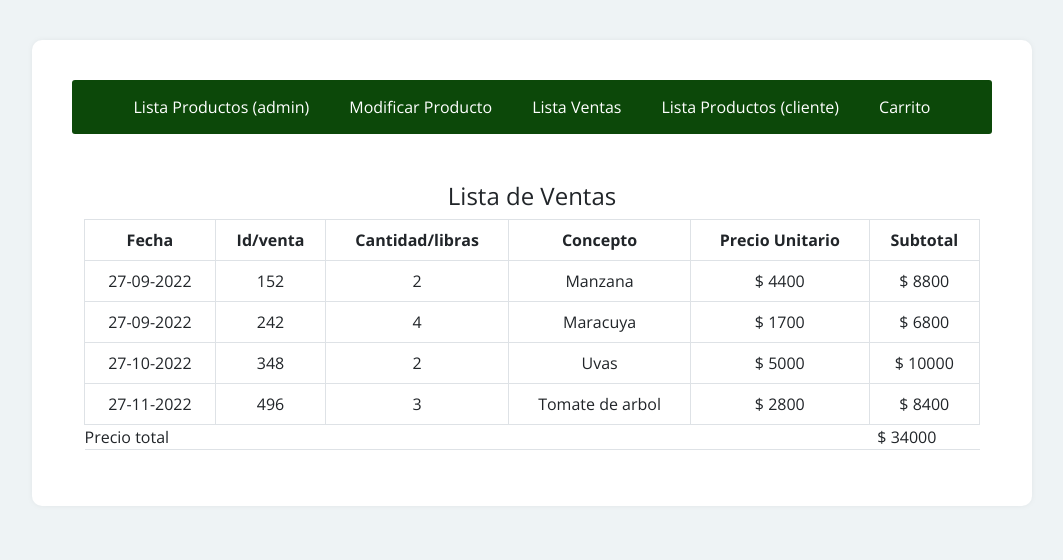
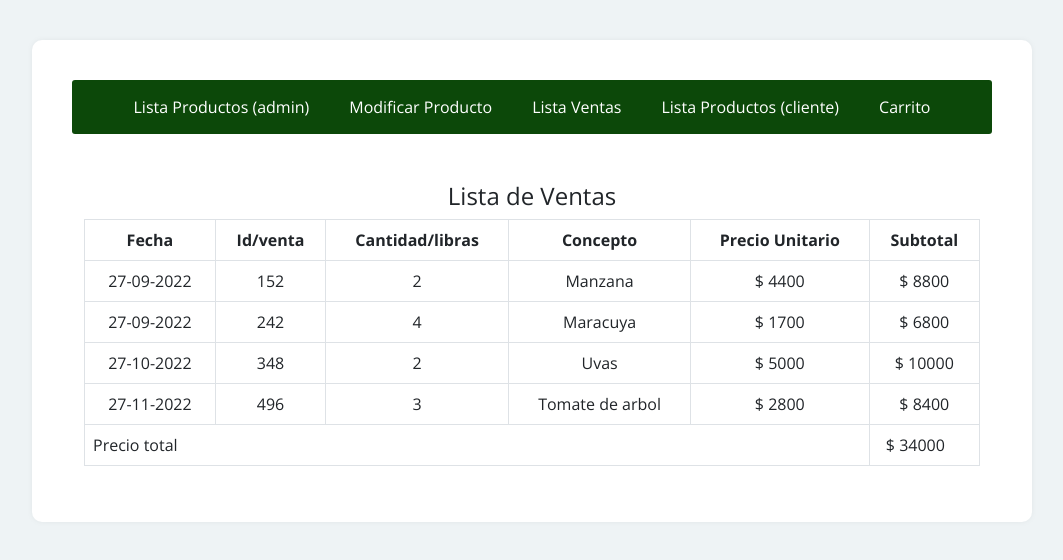
Before and after one commit to Group-NGC/NGC-Shop, a React (Create React App) app in the folder shop_ngc/: page / in a window 1280 px wide. Both pictures are taken after a click on the button "Lista Ventas". Shown: the top 560 px of the page, without its empty margins (108-1171 px from the left). Built offline with nearby package versions, Linux system fonts and the light colour scheme.

Commit message:
se corrigen errores de sintaxis en modulo ventas y lista(admin)

```diff
--- a/shop_ngc/src/components/productosAdmin.js
+++ b/shop_ngc/src/components/productosAdmin.js
@@ -8,13 +8,13 @@ const ListaAdmin = () => {
         <div className = 'productos'>
             {data.map((produc, index)=> {
                 return(
-                    <p key ={index}>
+                    <div key ={index}>
                          <img className='img' src={produc.imagen} alt={produc.descripcion}  />
                         <p className= 'product_nombre'>{produc.nombre}</p>
                         <p className ='product_valor'>${produc.valor}</p>
                         <p className ='prodct_stock'>stock{produc.stock}</p>
 
-                    </p>
+                    </div>
                 )
             }
 
--- a/shop_ngc/src/components/ventas.js
+++ b/shop_ngc/src/components/ventas.js
@@ -36,10 +36,13 @@ const ventas = () => {
                 );
               })}
             </tbody>
-            <tr>
-              <td colspan="5">Precio total</td>
-              <td>&nbsp;&nbsp;$&nbsp;{total}</td>
-            </tr>
+            <tfoot>
+              <tr>
+
+                <td colSpan="5">Precio total</td>
+                <td>&nbsp;&nbsp;$&nbsp;{total}</td>
+              </tr>
+            </tfoot>
           </table>
         </div>
       </div>
```
